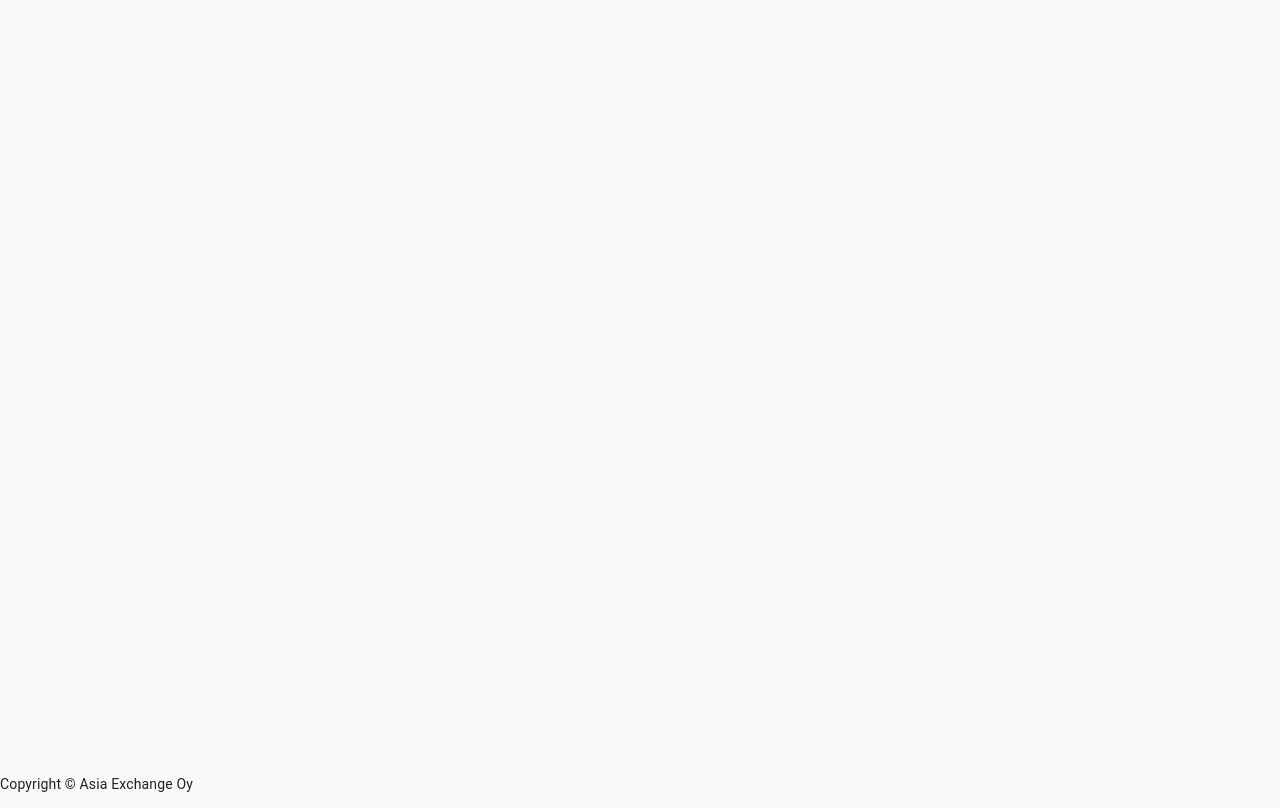
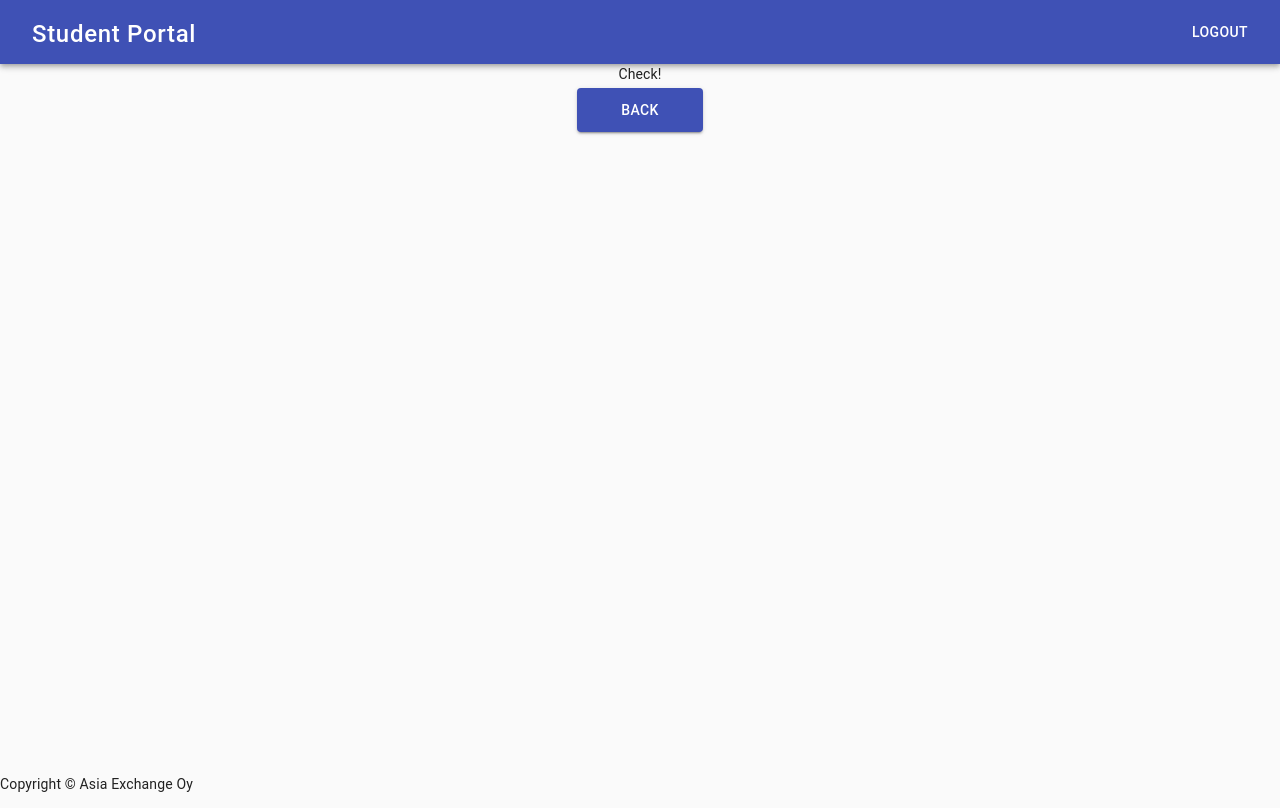
Before and after one commit to wahid2272/managementkit, a React (Create React App) app in the folder client/: page /websiteManage in a window 1280 px wide. Built offline with nearby package versions, Linux system fonts and the light colour scheme.

Commit message:
Website Manager Page created for Admin's user

```diff
--- a/client/src/App.css
+++ b/client/src/App.css
@@ -15,6 +15,13 @@ button {
   width: auto;
 }
 
+.center{
+  display: flex;
+  align-items: center;
+  justify-content: center;
+  flex-direction: column;
+}
+
 .registration {
   display: flex;
   align-items: center;
--- a/client/src/App.js
+++ b/client/src/App.js
@@ -9,6 +9,7 @@ import Reset from "./components/resetPassword/Reset";
 import Register from "./components/register/Register";
 import Main from "./token/Main";
 import AdminUserManager from './components/users/userDashboard/AdminUserManager';
+import WebsiteManager from './components/users/websiteDashboard/WebsiteManager';
 
 function App() {
   return (
@@ -24,6 +25,7 @@ function App() {
               <Route exact path="/register" component={Register} />
               <Route path="/dashboard" exact render={() => <Main/>} />
               <Route path="/userManage" exact render={() => <AdminUserManager/>} />
+              <Route path="/websiteManage" exact render={() => <WebsiteManager/>} />
               <Route exact path="/reset" render={() => <Reset/>} />
             </Switch>
           </div>
--- a/client/src/components/users/Admin.js
+++ b/client/src/components/users/Admin.js
@@ -36,13 +36,18 @@ const useStyles = makeStyles((theme) => ({
 
 
 const Admin = () => {
+  const classes = useStyles();
+
   const [spacing] = React.useState(2);
   const history = useHistory();
-  const classes = useStyles();
 
   const ManageUser = () => {
   let path = `/userManage`;
   history.push(path);
+  }
+
+  const ManageWebsite = () => {
+    history.push('/websiteManage')
   }
 
   const RegisterNewUser = () => {
@@ -73,6 +78,15 @@ const ResetPassword = () => {
 
             <Card className={classes.card}>
               <CardContent>
+                <h1>Website Management</h1>
+              </CardContent>
+              <CardActions>
+                <Button color="primary" onClick={ManageWebsite}>Click to manage</Button>
+              </CardActions>
+            </Card>
+
+            <Card className={classes.card}>
+              <CardContent>
                 <h1>Register New User</h1>
               </CardContent>
               <CardActions>
--- a/client/src/components/users/userDashboard/AdminUserManager.js
+++ b/client/src/components/users/userDashboard/AdminUserManager.js
@@ -1,8 +1,25 @@
 import React, { useEffect, useState } from 'react';
 import UserNav from '../UserNav';
 import axios from "axios";
+import { makeStyles } from '@material-ui/core/styles';
+
+const useStyles = makeStyles((theme) => ({
+    root: {
+      flexGrow: 1,
+    },
+    control: {
+        textAlign: "center",
+        fontSize: "2em"
+    },
+    heading: {
+      textAlign: "center",
+      color: "green",
+      fontSize: "3em"
+    },
+  }));
 
 const AdminUserManager = () => {
+    const classes = useStyles();
     const [users, setUsers] =useState([]);
         useEffect(() => {
             axios.get(`http://localhost:3005/getAll`)
@@ -12,8 +29,11 @@ const AdminUserManager = () => {
     return (
         <div>
             <UserNav/>
-            <h1>Hello!</h1>
-            <div>{users.map(user=> <li key={user.id}>{user.username}</li>)}</div>
+            <h1 className={classes.heading}>Manage Users</h1>
+            <div className={classes.control}>
+                {users.map(user=>
+                <div key={user.id}>{user.name}</div>)}
+            </div>
         </div>
     );
 };
--- /dev/null
+++ b/client/src/components/users/websiteDashboard/WebsiteManager.js
@@ -0,0 +1,46 @@
+import React, { useState } from 'react';
+import UserNav from "../UserNav";
+import { useHistory } from "react-router-dom";
+import Axios from "axios";
+import { makeStyles } from '@material-ui/core/styles';
+import TextField from '@material-ui/core/TextField';
+import Button from '@material-ui/core/Button';
+import "../../../App.css";
+
+const useStyles = makeStyles((theme) => ({
+    root: {
+      '& > *': {
+        margin: theme.spacing(1),
+        width: '35ch',
+      },
+    },
+    button: {
+      width: "9em",
+      padding: "22px",
+      margin: theme.spacing(0.5)
+    }
+  }));
+
+const WebsiteManager = () => {
+    const classes = useStyles();
+    const history = useHistory();
+
+    const handleChange = () => {
+        history.push('/dashboard')
+    }
+
+    return (
+        <>
+            <UserNav />
+            <div className="center">
+                Check!
+
+                <div>
+                    <Button className={classes.button} variant="contained" color="primary" onClick={handleChange}>Back</Button>
+                </div>
+            </div>
+        </>
+    );
+};
+
+export default WebsiteManager;
```
Lines whose indentation alone changed are shown as unchanged.
